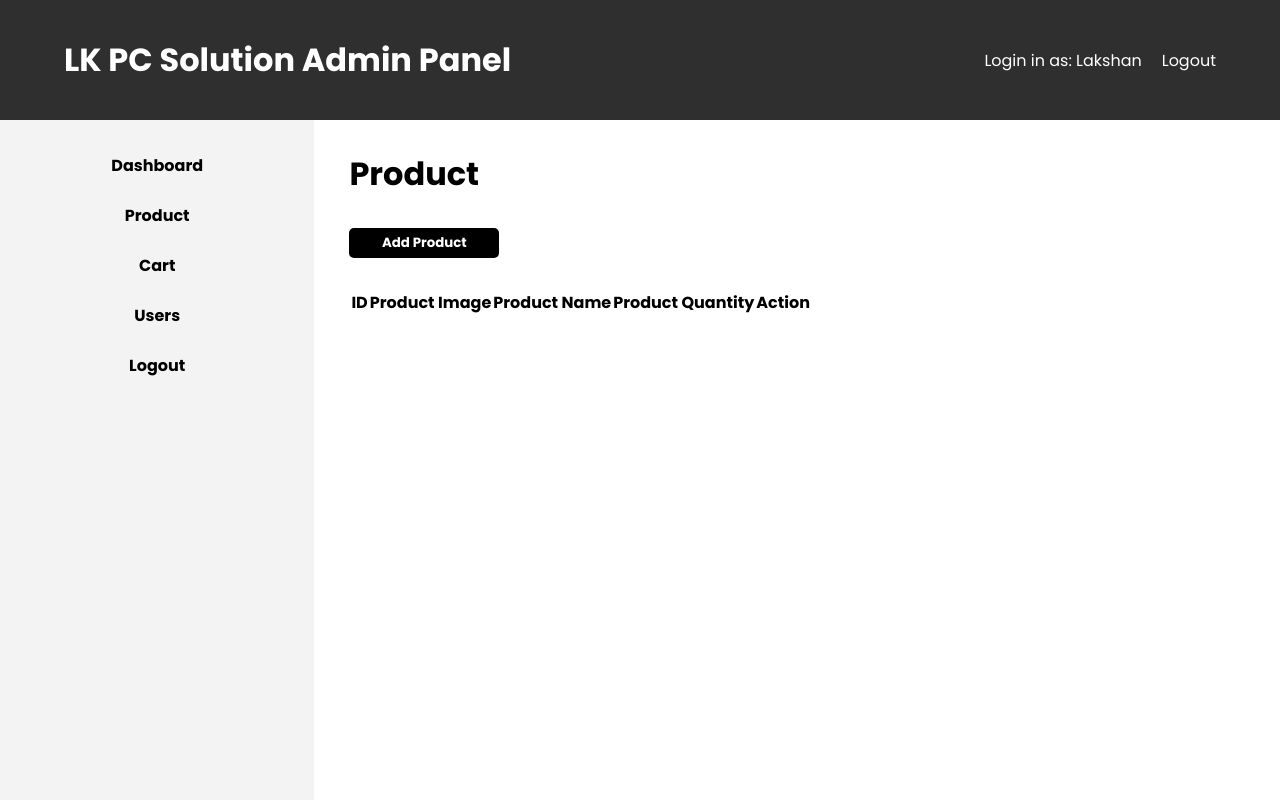
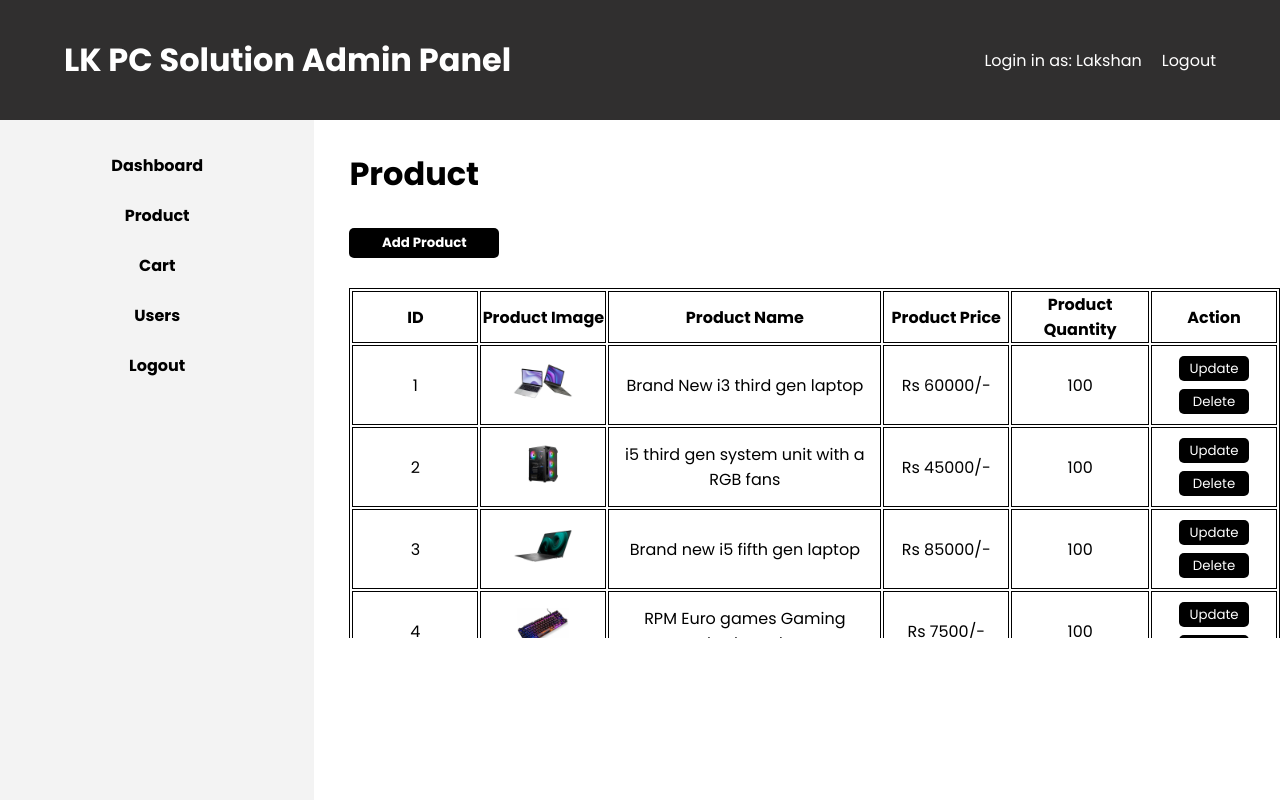
Before and after one commit to Lakshan-Dananjana/LK-PC-Solution, a PHP site: page /phpmailer/adminpages/adminProduct.php in a window 1280 px wide. Run offline with PHP 8.4, Linux system fonts and the light colour scheme; a user stored in the database is signed in; data comes from the database, SQL or seed files in the repository; lists and menus that the app fills with data are empty.

Commit message:
Third Commit

```diff
--- a/adminpages/adminProduct.php
+++ b/adminpages/adminProduct.php
@@ -30,7 +30,7 @@
                 <a href="adminProduct.php">Product</a>
                 <a href="#">Cart</a>
                 <a href="#">Users</a>
-                <a href="#">Logout</a>
+                <a href="../include/logout.inc.php">Logout</a>
             </div>
             <div class="content">
                 <h1>Product</h1>
@@ -45,14 +45,44 @@
                                 <th>ID</th>
                                 <th>Product Image</th>
                                 <th>Product Name</th>
+                                <th>Product Price</th>
                                 <th>Product Quantity</th>
                                 <th>Action</th>
                             </tr>
                         </thead>
                         <tbody>
+                            <?php
+                                $selectSql = "SELECT * FROM product";
+                                $result = mysqli_query($conn,$selectSql);
+                                while($row = mysqli_fetch_assoc($result)){
+                                    $productId = $row['productId'];
+                                    $productName = $row['productName'];
+                                    $productImage = $row['productImage'];
+                                    $productPrice = $row['productPrice'];
+                                    $prodcutQuantity = $row['productQuantity'];
+
+                            ?>
                             <tr>
-
+                                <td><?php echo $productId; ?></td>
+                                <td><img src="../productItem/<?php echo $productImage; ?>" alt="" class="tableImage"></td>
+                                <td><?php echo $productName; ?></td>
+                                <td>Rs <?php echo $productPrice; ?>/-</td>
+                                <td><?php echo $prodcutQuantity; ?></td>
+                                <td>
+                                    <form action="" method="post" class="tableForm">
+                                        <input type="hidden" name="productId" value="<?php echo $productId;?>">
+                                        <input type="hidden" name="productImage" value="<?php echo $productImage;?>">
+                                        <input type="hidden" name="productName" value="<?php echo $productName;?>">
+                                        <input type="hidden" name="productPrice" value="<?php echo $productPrice;?>">
+                                        <input type="hidden" name="productQuantity" value="<?php echo $prodcutQuantity;?>">
+                                        <button type="submit">Update</button>
+                                        <button type="submit">Delete</button>
+                                    </form>
+                                </td>
                             </tr>
+                            <?php
+                                }
+                            ?>
                         </tbody>
                     </table>
                 </div>
--- a/adminpages/css/style.css
+++ b/adminpages/css/style.css
@@ -83,7 +83,6 @@
 .container_admin{
     width: 100vw;
     height: 100vh;
-    overflow-y: hidden;
 }
 .header{
     height: 15%;
@@ -135,6 +134,7 @@
 }
 .content{
     width: 74%;
+    min-height: 600px;
     padding-left: 35px;
     padding-top: 30px;
     display: flex;
@@ -192,3 +192,37 @@
     border: none;
     border-radius: 6px;
 }
+.productTable{
+    max-height: 350px;
+    overflow: auto;
+}
+.productTable table{
+    border: 1.5px solid black;
+}
+.productTable table thead th{
+    border: 1.5px solid black;
+}
+.tableImage{
+    width: 60px;
+}
+.productTable table tbody td{
+    min-width: 100px;
+    padding: 10px 12px;
+    border: 1.5px solid black;
+    text-align: center;
+}
+.productTable table tbody td button{
+    width: 70px;
+    height: 25px;
+    background-color: black;
+    color: white;
+    border: none;
+    border-radius: 5px;
+}
+.tableForm{
+    display: flex;
+    gap: 8px;
+    flex-direction: column;
+    justify-content: center;
+    align-items: center;
+}
--- a/product.php
+++ b/product.php
@@ -14,7 +14,7 @@ if(isset($_POST['addToCart'])){
     $select_cart_sql = "SELECT * FROM cart WHERE itemName = ? AND userEmail = ?";;
     $stmt = mysqli_stmt_init($conn);
     if(!mysqli_stmt_prepare($stmt,$select_cart_sql)){
-        header("Location: home.php?error=stmt?error?in?selectcart");
+        header("Location: product.php?error=stmt?error?in?selectcart");
         exit();
     }
     mysqli_stmt_bind_param($stmt, "ss", $product_name, $userEmail);
@@ -28,7 +28,7 @@ if(isset($_POST['addToCart'])){
         $itemAddCartSql = "INSERT INTO cart (itemImage,itemName,itemPrice,itemQuantity,userEmail) VALUES (?,?,?,?,?);";
         $stmtInsertProduct = mysqli_stmt_init($conn);
         if(!mysqli_stmt_prepare($stmtInsertProduct,$itemAddCartSql)){
-            header("Location: home.php?error=stmt?error?in?insert?cart?item");
+            header("Location: product.php?error=stmt?error?in?insert?cart?item");
             exit();
         }
         mysqli_stmt_bind_param($stmtInsertProduct,"sssis",$product_image,$product_name,$product_price,$product_quantity,$userEmail);
```
Also changed, not shown: productItem/04.png (deleted), productItem/05.jpg (deleted), productItem/06.jpg (deleted), productItem/07.jpg (deleted), productItem/08.jpg (deleted), productItem/09.jpg (deleted), productItem/10.jpg (deleted), productItem/11.jpg (deleted), productItem/12.jpg (deleted), productItem/13.jpg (deleted), productItem/14.jpg (deleted).
